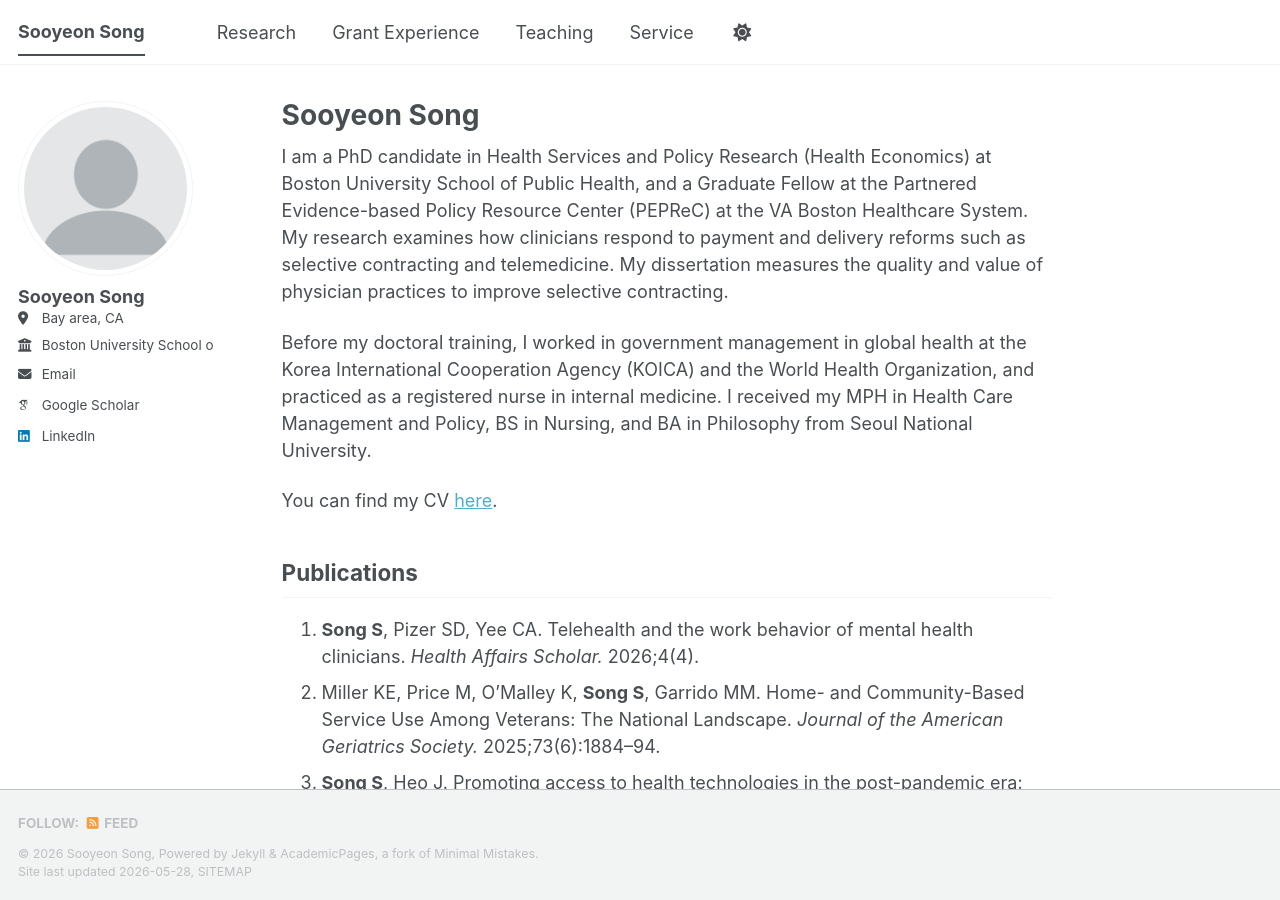
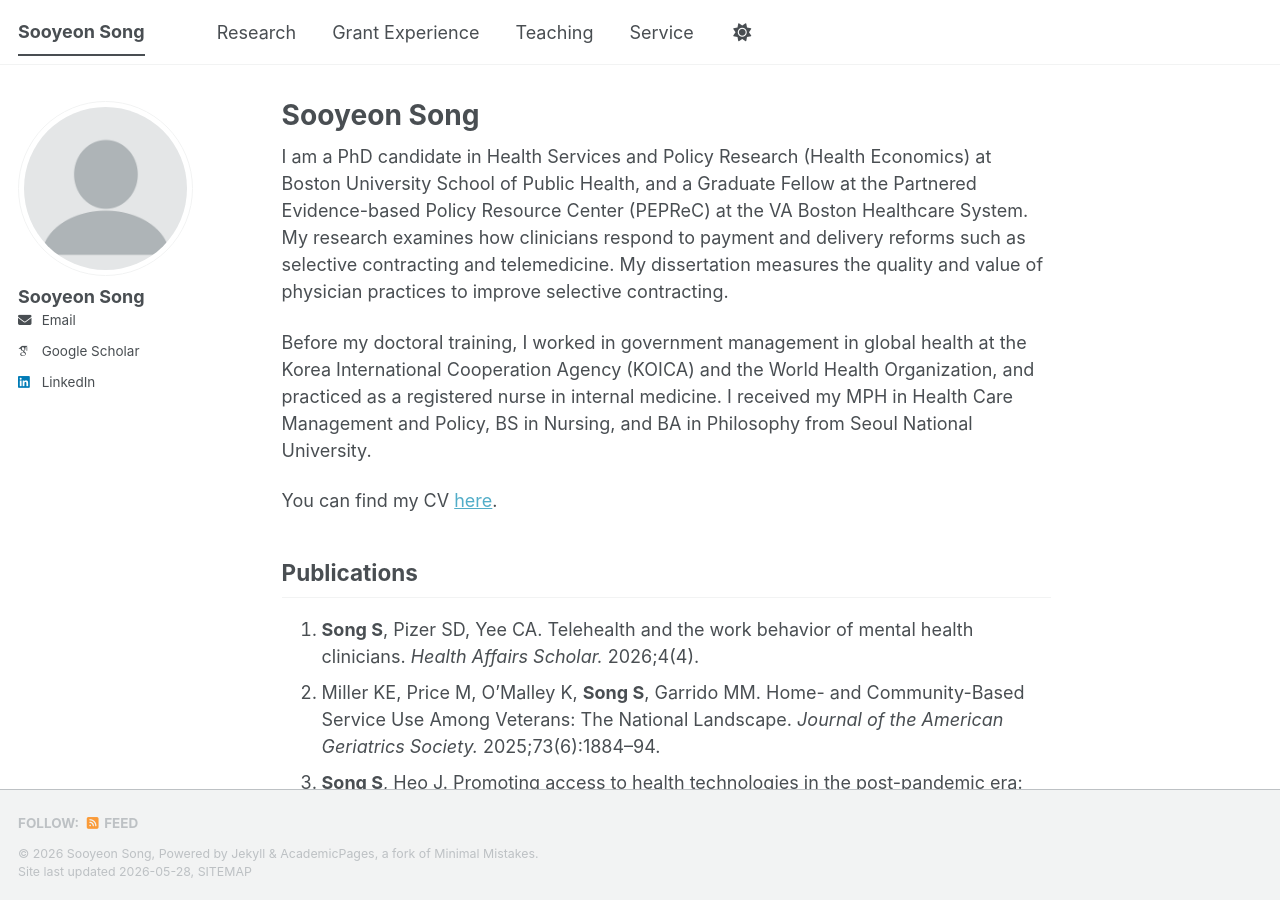
Before and after one commit to sooyeonsong/sooyeonsong.github.io, a Jekyll site: the page built from _pages/about.md, in a window 1280 px wide and 900 px high. Built offline with Jekyll 4.4.1, drawn with Linux system fonts in a browser that asks for light colours; some web fonts are replaced; a script bundle is joined from its source files by our own code; library files that are not in the unit come from our copies.

Commit message:
Update _config.yml

```diff
--- a/_config.yml
+++ b/_config.yml
@@ -24,11 +24,9 @@ author:
   # Biographic information
   avatar           : "profile.png"
   name             : "Sooyeon Song"
-  location         : "Bay area, CA"
-  employer         : "Boston University School of Public Health"
   email            : "songsy@bu.edu"
+  linkedin         : "soooyeonsong"
   googlescholar    : "https://scholar.google.com/citations?user=1IvaPsQAAAAJ&hl=en&oi=ao"
-  linkedin         : "soooyeonsong"
 
 # Publication Category - The following the list of publication categories and their headings
 publication_category:
```
